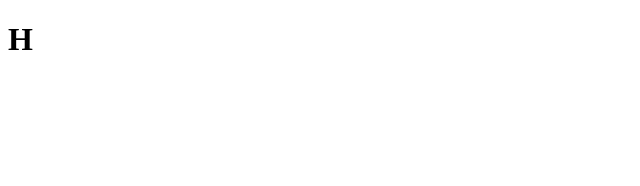
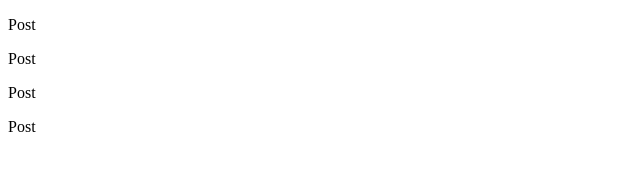
Before and after one commit to rafavramos/01-fundamentos-react-js, a React (Vite) app: page / in a window 1280 px wide. Shown: the top 186 px of the page, without its empty margins (0-640 px from the left). Built offline with nearby package versions, Linux system fonts and the light colour scheme.

Commit message:
feat: First Components

```diff
--- a/src/App.jsx
+++ b/src/App.jsx
@@ -1,5 +1,9 @@
-function App() {
-  return <h1>H</h1>
+import { Post } from './Post'
+
+export function App() {
+  return (
+    <div>
+      <Post /> <Post /> <Post /> <Post />
+    </div>
+  )
 }
-
-export default App
--- /dev/null
+++ b/src/Post.jsx
@@ -0,0 +1,8 @@
+export function Post() {
+  return <p>Post</p>
+}
+
+// Default Exports - export no final
+// Vantagens: Pode nomear o componente na importação
+
+// Named Exports - Usa o export na função
--- a/src/main.jsx
+++ b/src/main.jsx
@@ -1,6 +1,6 @@
 import React from 'react'
 import ReactDOM from 'react-dom/client'
-import App from './App'
+import { App } from './App'
 
 ReactDOM.createRoot(document.getElementById('root')).render(
   <React.StrictMode>
```
